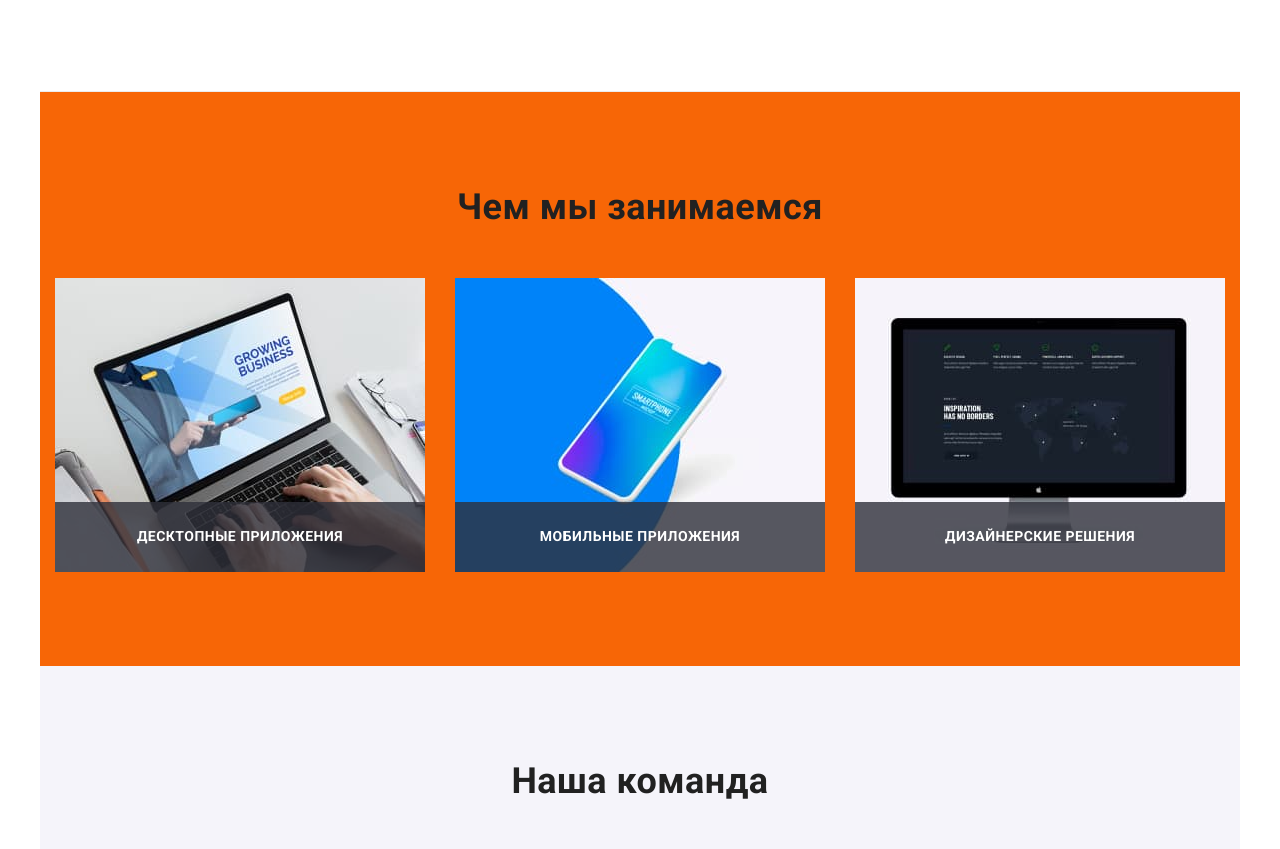
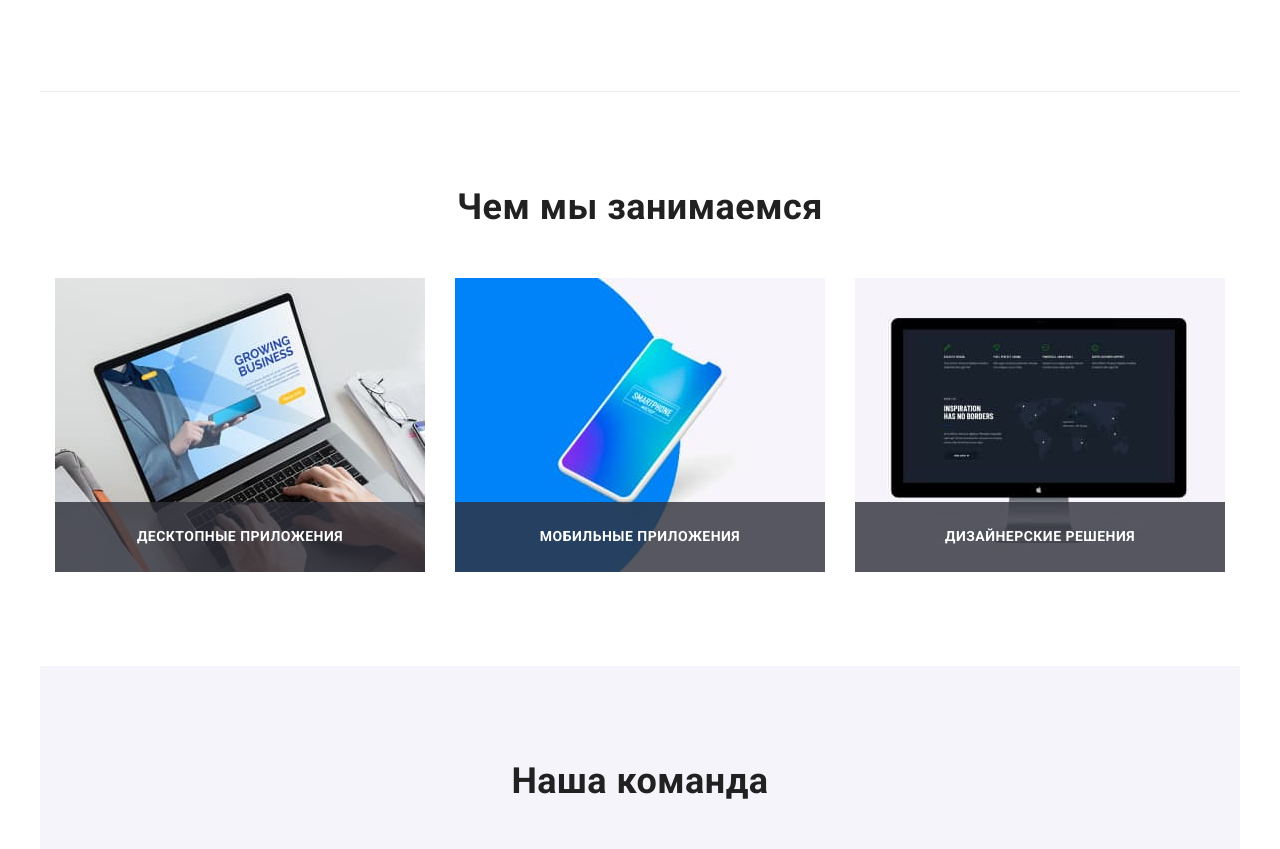
Before and after one commit to ViktoriiaBaraniuk/goit-markup-hw-05, a plain HTML site: page index.html in a window 1280 px wide. Shown: the part 1156-2005 px from the top of the page. Drawn offline with nearby package versions, Linux system fonts and the light colour scheme.

```diff
--- a/css/styles.css
+++ b/css/styles.css
@@ -264,10 +264,7 @@
 .projects {
   display: flex;
 }
-/* установлен background-color для секции чтобы были видны заголовки*/
-.works {
-  background-color: #f76606;
-}
+
 .projects .unit {
   position: relative;
 }
```
